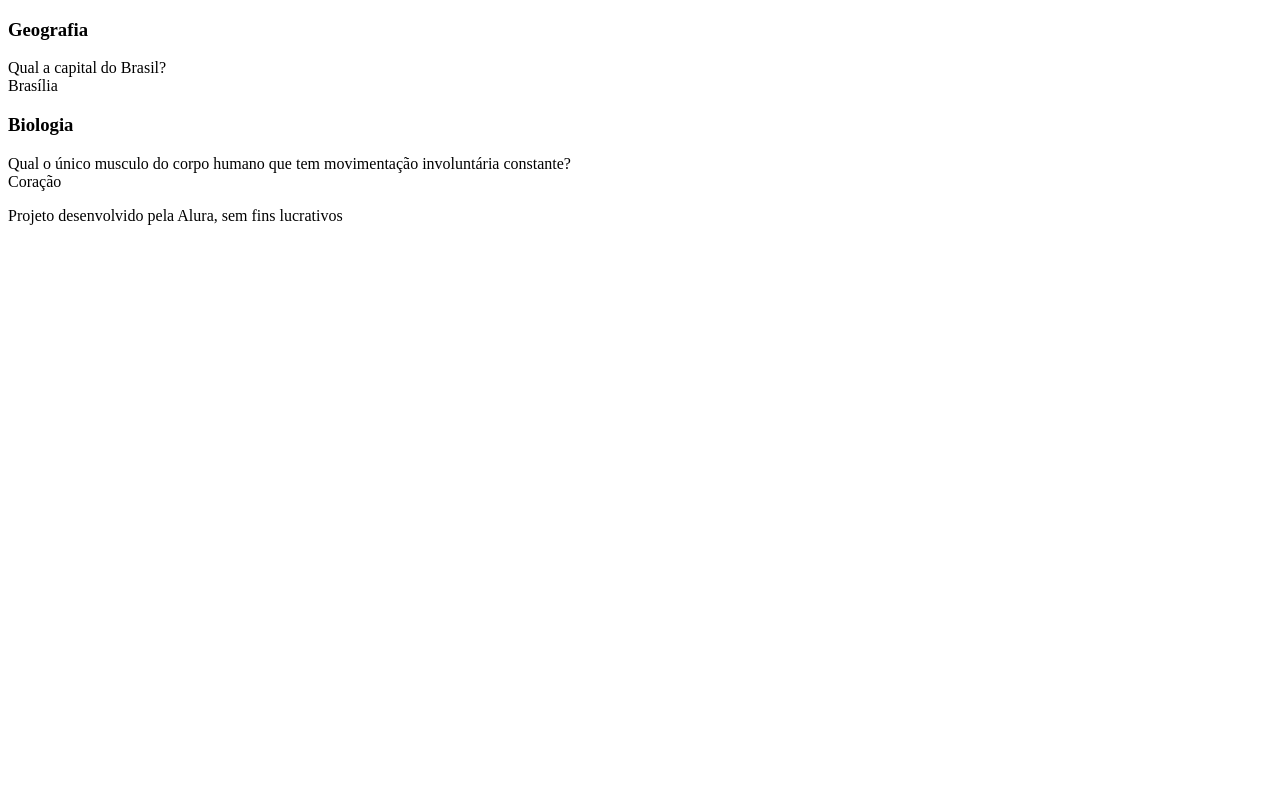
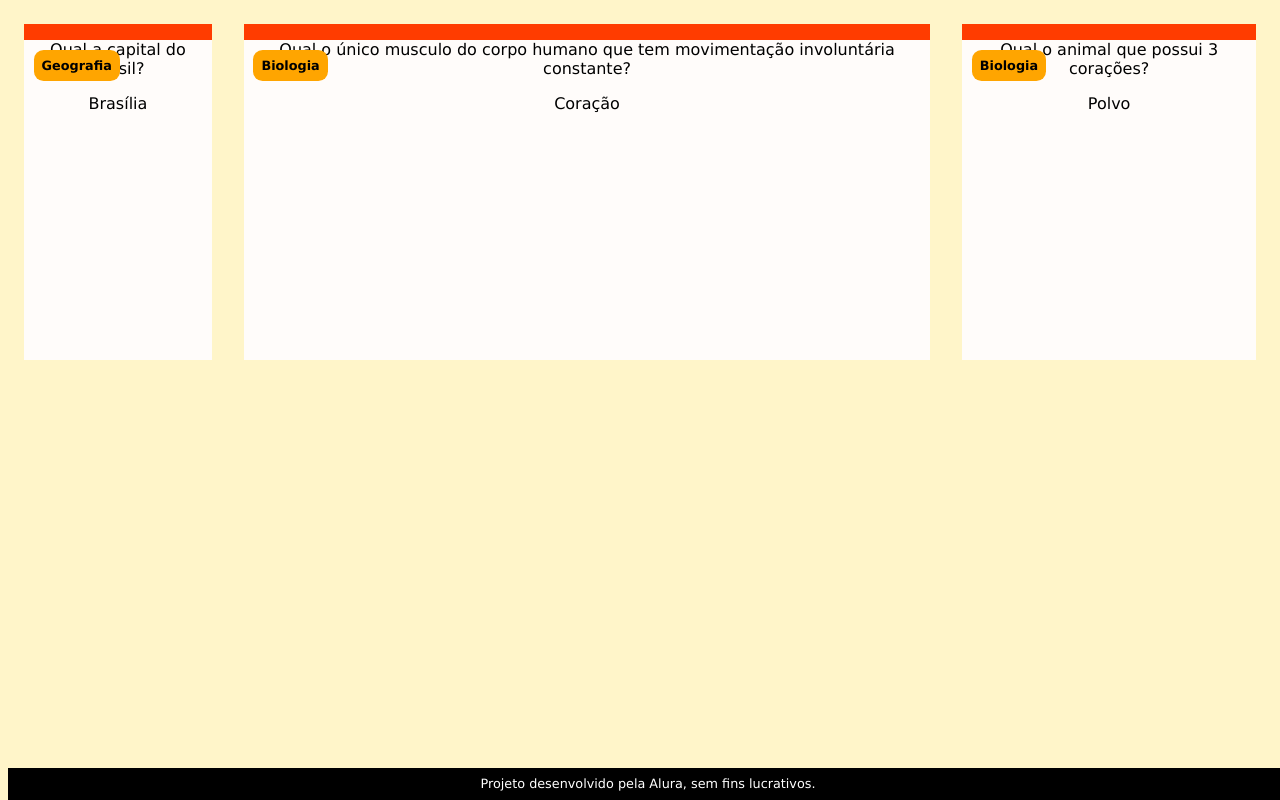
Before and after one commit to ahhaeilla/flashcards, a plain HTML site: page index.html in a window 1280 px wide. Drawn offline with Linux system fonts and the light colour scheme.

Commit message:
Add files via upload

```diff
--- /dev/null
+++ b/assets/style.css
@@ -0,0 +1,47 @@
+body{
+    background-color:rgb(255, 245, 201);
+    font-family: 'Lucida Sans', 'Lucida Sans Regular', 'Lucida Grande', 'Lucida Sans Unicode', Geneva, Verdana, sans-serif;
+}
+
+#container{
+    display:flex;
+}
+
+.cartao{
+    margin: 1rem 1rem;
+    background-color:rgb(255, 60, 0);
+    height: 20rem;
+    flex-grow: 1;
+    flex-basis: calc(33%-6rem);
+}
+
+.cartao__conteudo{
+    text-align: center;
+    background-color: hsl(20, 100%, 99%);
+    height:100%;
+}
+
+.cartao__conteudo h3{
+    background-color: orange;
+    text-align: left;
+    padding: 0.5rem;
+    position: absolute;
+    margin: 0.6rem;
+    border-radius: 0.6rem;
+    font-size: 1vw;
+}
+
+footer{
+    background-color: black;
+    color:white;
+    position: fixed;
+    bottom:0;
+    width: 100%;
+    height: 2rem;
+}
+
+footer p{
+    text-align: center;
+    font-size: 0.8rem;
+    margin-top: 0.5rem;
+}
--- a/index.html
+++ b/index.html
@@ -3,7 +3,7 @@
 <head>
     <meta charset="UTF-8">
     <meta name="viewport" content="width=device-width, initial-scale=1.0">
-    <link rel="stylesheet" href="style.css">
+    <link rel="stylesheet" href="assets/style.css">
     <title>Flashcard</title>
 </head>
 <body>
@@ -13,9 +13,9 @@
             <div class="cartao__conteudo">
                 <h3>Geografia</h3>
                 <div class="cartao__conteudo__pergunta">
-                    Qual a capital do Brasil?
+                   <p> Qual a capital do Brasil?</p>
                 <div class="cartao__conteudo__resposta">
-                    Brasília
+                   <p>Brasília</p>
                 </div>
                 </div>
             </div>
@@ -24,17 +24,29 @@
             <div class="cartao__conteudo">
                 <h3>Biologia</h3>
                 <div class="cartao__conteudo__pergunta">
-                    Qual o único musculo do corpo humano que tem movimentação involuntária constante?
+                    <p>Qual o único musculo do corpo humano que tem movimentação involuntária constante?</p>
                 <div class="cartao__conteudo__resposta">
-                    Coração
+                   <p> Coração </p>
                 </div>
                 </div>
             </div>
         </article>
+    </article>
+    <article class="cartao">
+        <div class="cartao__conteudo">
+            <h3>Biologia</h3>
+            <div class="cartao__conteudo__pergunta">
+                <p>Qual o animal que possui 3 corações?</p>
+            <div class="cartao__conteudo__resposta">
+               <p> Polvo </p>
+            </div>
+            </div>
+        </div>
+    </article>
       </section>
     </main>
     <footer>
-        <p>Projeto desenvolvido pela Alura, sem fins lucrativos</p>
+        <p>Projeto desenvolvido pela Alura, sem fins lucrativos.</p>
     </footer>
 
 </body>
```
